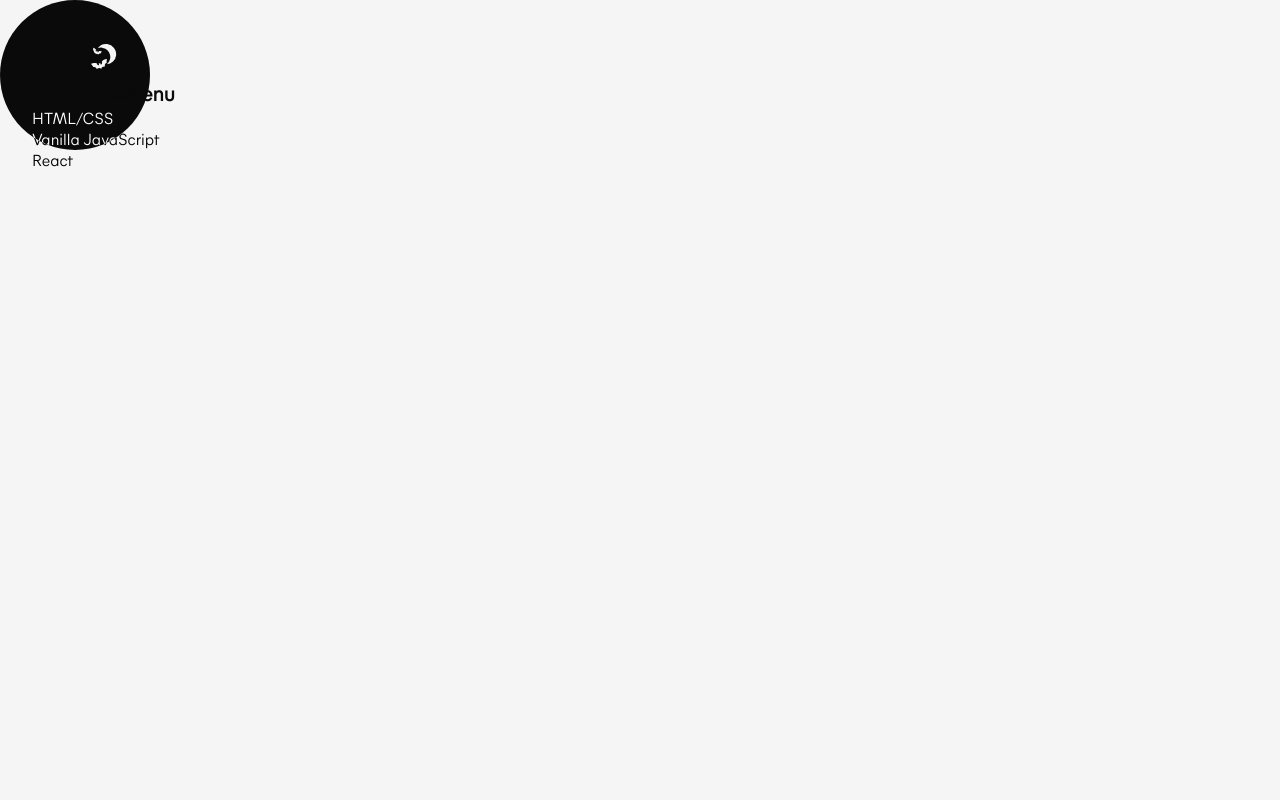
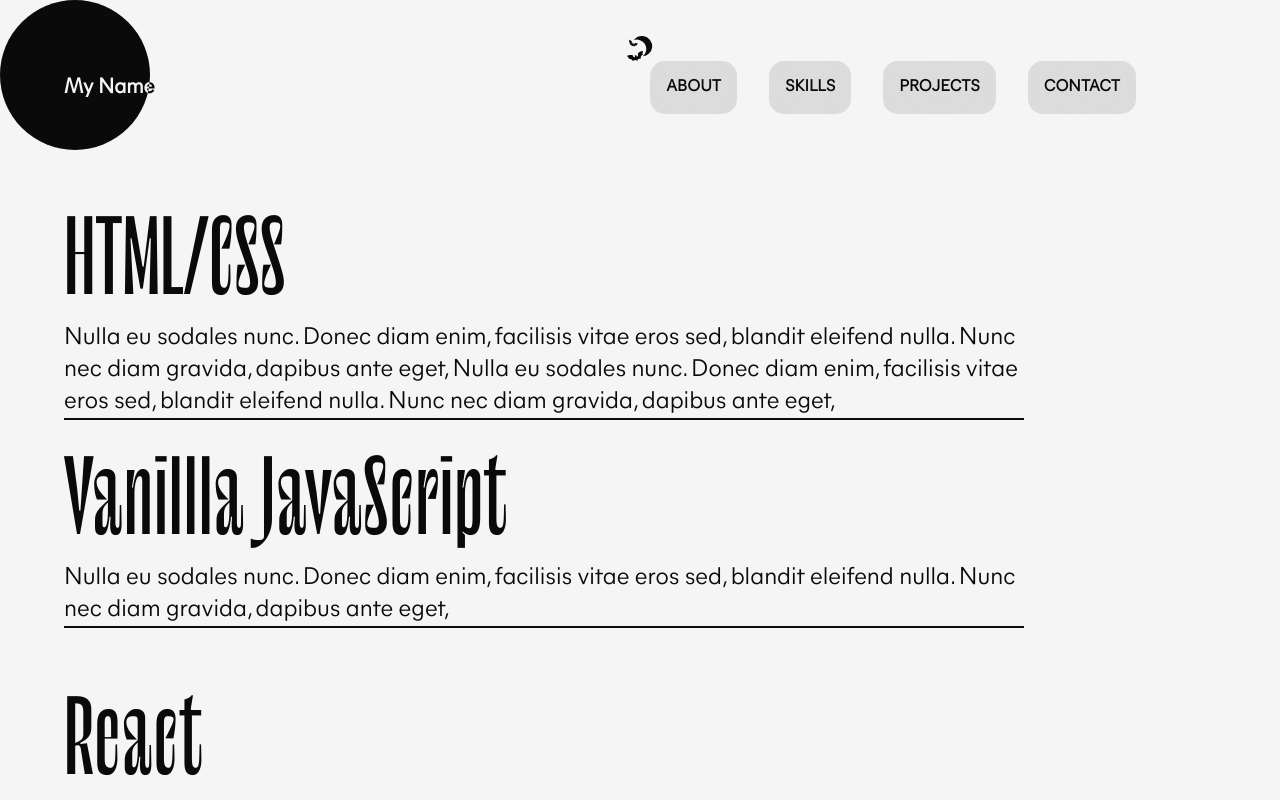
Before and after one commit to bravoosonja/website, a Next.js app: page /skills in a window 1280 px wide. Shown: the top 800 px of the page. Built offline with nearby package versions, Linux system fonts and the light colour scheme.

Commit message:
Change navbar add skills

```diff
--- /dev/null
+++ b/components/feature/theme.js
@@ -0,0 +1,30 @@
+import { useContext } from "react";
+import styled from "styled-components";
+// icons
+import { GiMoonBats, GiSun } from "react-icons/gi";
+import { ThemeContext } from "../../context/theme-context";
+
+export default function Theme() {
+  const { theme } = useContext(ThemeContext);
+  return (
+    <StyledTheme>{theme === "light" ? <GiMoonBats /> : <GiSun />}</StyledTheme>
+  );
+}
+
+const StyledTheme = styled.button`
+  font-style: italic;
+  font-size: 1.7rem;
+  padding: 0 4rem;
+  display: flex;
+  justify-content: center;
+  align-items: center;
+  color: ${({ theme }) => theme.text};
+  padding: 0.7rem 0;
+  width: full;
+  margin-top: 1rem;
+
+  &:hover {
+    text-decoration: underline;
+    color: ${({ theme }) => theme.accent};
+  }
+`;
--- a/components/header.js
+++ b/components/header.js
@@ -1,18 +1,49 @@
-import { useState } from "react";
 import Link from "next/link";
 import styled from "styled-components";
 
 export default function Header({ setToggleMenu }) {
   return (
     <Container>
-      <InnerHeader>
+      <Nav>
+        <Logo>
+          <Link href="/">
+            <a>My Name</a>
+          </Link>
+        </Logo>
+        <Wrapper>
+          <NavItem>
+            <Link href="/about">
+              <a>About</a>
+            </Link>
+          </NavItem>
+          <NavItem>
+            <Link href="/skills">
+              <a>Skills</a>
+            </Link>
+          </NavItem>
+          <NavItem>
+            <Link href="/projects">
+              <a>Projects</a>
+            </Link>
+          </NavItem>
+          <NavItem>
+            <Link href="/contact">
+              <a>Contact</a>
+            </Link>
+          </NavItem>
+        </Wrapper>
+        {/* <NavItem>
+          <Theme onClick={toggleTheme} theme={theme} />
+        </NavItem> */}
+      </Nav>
+      {/* <InnerHeader>
         <Logo>
           <Link href="/">
             <a>My Name</a>
           </Link>
         </Logo>
         <StyledButton onClick={() => setToggleMenu(true)}>Menu</StyledButton>
-      </InnerHeader>
+      </InnerHeader> */}
     </Container>
   );
 }
@@ -21,16 +52,28 @@
   width: 100%;
 `;
 
-const InnerHeader = styled.div`
-  z-index: 10;
+const Nav = styled.div`
   display: flex;
   flex-direction: row;
   justify-content: space-between;
   align-items: center;
   width: 100%;
-  margin: 0 auto;
-  position: sticky;
-  background: transparent;
+`;
+
+const NavItem = styled.button`
+  background: ${(props) => props.theme.blur};
+  backdrop-filter: blur(2em);
+  padding: 1rem;
+  border-radius: 15px;
+  font-weight: bold;
+  text-transform: uppercase;
+  margin: 1rem;
+  width: 100%;
+  color: ${(props) => props.theme.text};
+
+  &:hover {
+    color: ${(props) => props.theme.accent};
+  }
 `;
 
 const Logo = styled.div`
@@ -45,6 +88,29 @@
   }
 `;
 
+const Wrapper = styled.div`
+  display: flex;
+  right: 10vw;
+  position: fixed;
+  justify-content: space-between;
+  align-items: center;
+`;
+
+const InnerHeader = styled.div`
+  z-index: 10;
+  display: flex;
+  flex-direction: row;
+  justify-content: space-between;
+  align-items: center;
+  width: 95%;
+  position: sticky;
+  background: ${(props) => props.theme.blur};
+  backdrop-filter: blur(2em);
+  position: fixed;
+  top: 1vh;
+  padding: 0.5rem;
+`;
+
 const StyledButton = styled.div`
   border: none;
   background: none;
--- /dev/null
+++ b/context/theme-context.js
@@ -0,0 +1,19 @@
+import { createContext, useState } from "react";
+
+const ThemeContext = createContext();
+
+const ThemeProvider = ({ children }) => {
+  const [theme, setTheme] = useState("light");
+
+  const toggleTheme = () => {
+    theme == "light" ? setTheme("dark") : setTheme("light");
+  };
+
+  return (
+    <ThemeContext.Provider value={{ toggleTheme, theme }}>
+      {children}
+    </ThemeContext.Provider>
+  );
+};
+
+export { ThemeContext, ThemeProvider };
--- a/pages/_app.js
+++ b/pages/_app.js
@@ -42,6 +42,7 @@
   color: ${({ theme }) => theme.text};
   padding: 0.7rem 0;
   width: full;
+  margin-top: 1rem;
 
   &:hover {
     text-decoration: underline;
--- a/pages/skills.js
+++ b/pages/skills.js
@@ -2,27 +2,82 @@
 
 export default function Skills() {
   return (
+    <Container>
       <Wrapper>
         <Content>
-        <Text>HTML/CSS</Text>
+          <Title>HTML/CSS</Title>
+          <Text>
+            <p>
+              Nulla eu sodales nunc. Donec diam enim, facilisis vitae eros sed,
+              blandit eleifend nulla. Nunc nec diam gravida, dapibus ante eget,
+              Nulla eu sodales nunc. Donec diam enim, facilisis vitae eros sed,
+              blandit eleifend nulla. Nunc nec diam gravida, dapibus ante eget,
+            </p>
+          </Text>
           <Line />
-        <Text>Vanilla JavaScript</Text>
+        </Content>
+        <Content>
+          <Title>Vanillla JavaScript</Title>
+          <Text>
+            <p>
+              Nulla eu sodales nunc. Donec diam enim, facilisis vitae eros sed,
+              blandit eleifend nulla. Nunc nec diam gravida, dapibus ante eget,
+            </p>
+          </Text>
           <Line />
-        <Text>React</Text>
+        </Content>
+        <Content>
+          <Title>React</Title>
+          <Text>
+            <p>
+              Nulla eu sodales nunc. Donec diam enim, facilisis vitae eros sed,
+              blandit eleifend nulla. Nunc nec diam gravida, dapibus ante eget,
+            </p>
+          </Text>
+          <Line />
+        </Content>
+        <Content>
+          <Title>Frameworks</Title>
+          <Text>
+            <p>
+              Nulla eu sodales nunc. Donec diam enim, facilisis vitae eros sed,
+              blandit eleifend nulla. Nunc nec diam gravida, dapibus ante eget,
+            </p>
+          </Text>
           <Line />
         </Content>
       </Wrapper>
+    </Container>
   );
 }
 
-const Wrapper = styled.div`
+const Container = styled.div`
   height: 95vh;
   width: 100%;
-  display: flex;
+  margin-top: 7rem;
 `;
 
-const Content = styled.div``;
+const Wrapper = styled.div`
+  display: flex;
+  flex-direction: column;
+`;
 
-const Line = styled.div``;
+const Content = styled.div`
+  height: 30vh;
+  width: 75vw;
+`;
 
-const Text = styled.div``;
+const Line = styled.div`
+  width: 75vw;
+  border-bottom: 2px solid ${(props) => props.theme.text}; ;
+`;
+
+const Title = styled.h3`
+  font-size: 6rem;
+`;
+
+const Text = styled.div`
+  p {
+    font-size: 1.5rem;
+  }
+`;
--- a/styles/globalStyle.js
+++ b/styles/globalStyle.js
@@ -6,6 +6,7 @@
   accent: "#ff006e",
   cursor: "#fff",
   pastel: "#a594f9",
+  blur: "hsl(0 100% 0% /0.1)",
 };
 
 export const darkTheme = {
@@ -16,6 +17,7 @@
   cursor: "#fff",
   //   cursor: "#000",
   pastel: "#4361ee",
+  blur: "hsl(0 0% 100% /0.1)",
 };
 
 export const GlobalStyle = createGlobalStyle`
@@ -36,12 +38,11 @@
 
     body {
         background-color:${(props) => props.theme.background};
-        padding: 2rem;
-        margin:0;
         width: 100%;
+        padding: 1vh 5vw;
         font-family: 'Mier', "MurMure", sans-serif;
-        transition: all 1s cubic-bezier(0.645, 0.045, 0.355, 1);
-        display: flex;
+        /* transition: all 1s cubic-bezier(0.645, 0.045, 0.355, 1); */
+        /* display: flex; */
 
     }
 
```
Also changed, not shown: pages/about.js (+4 -3 lines). Lines whose indentation alone changed are shown as unchanged.
